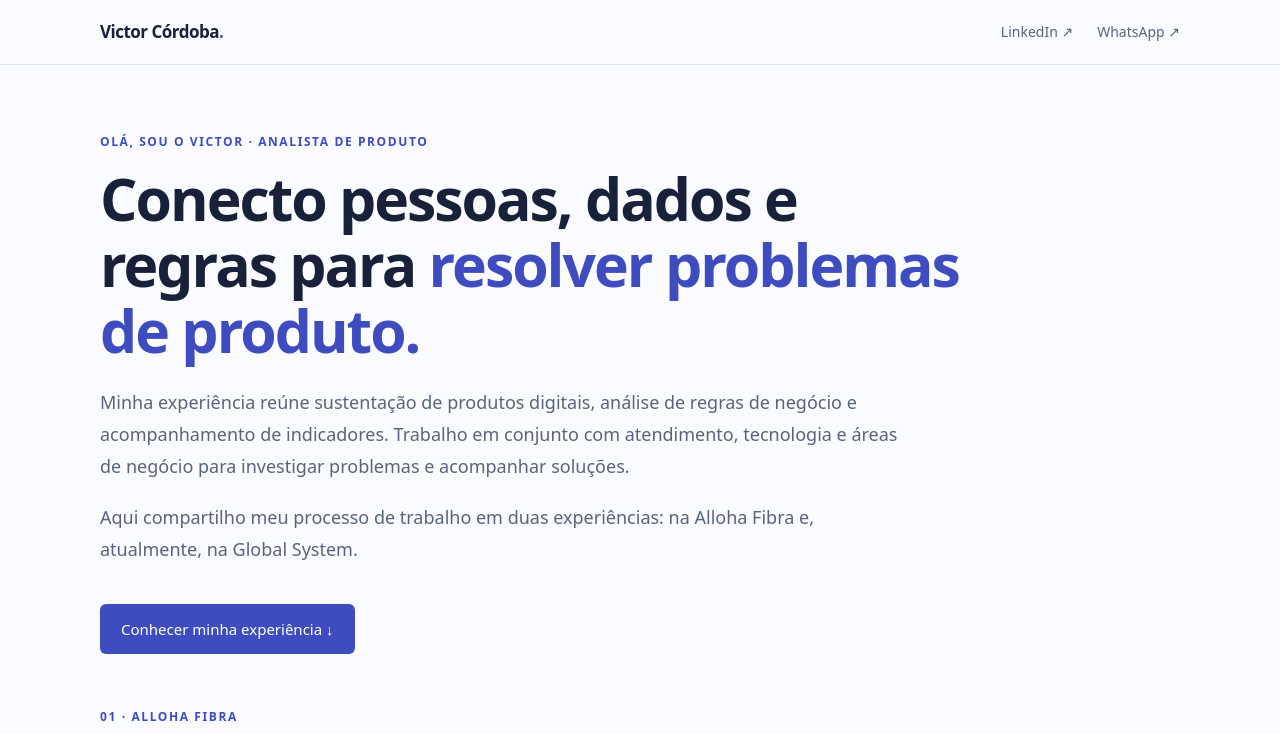
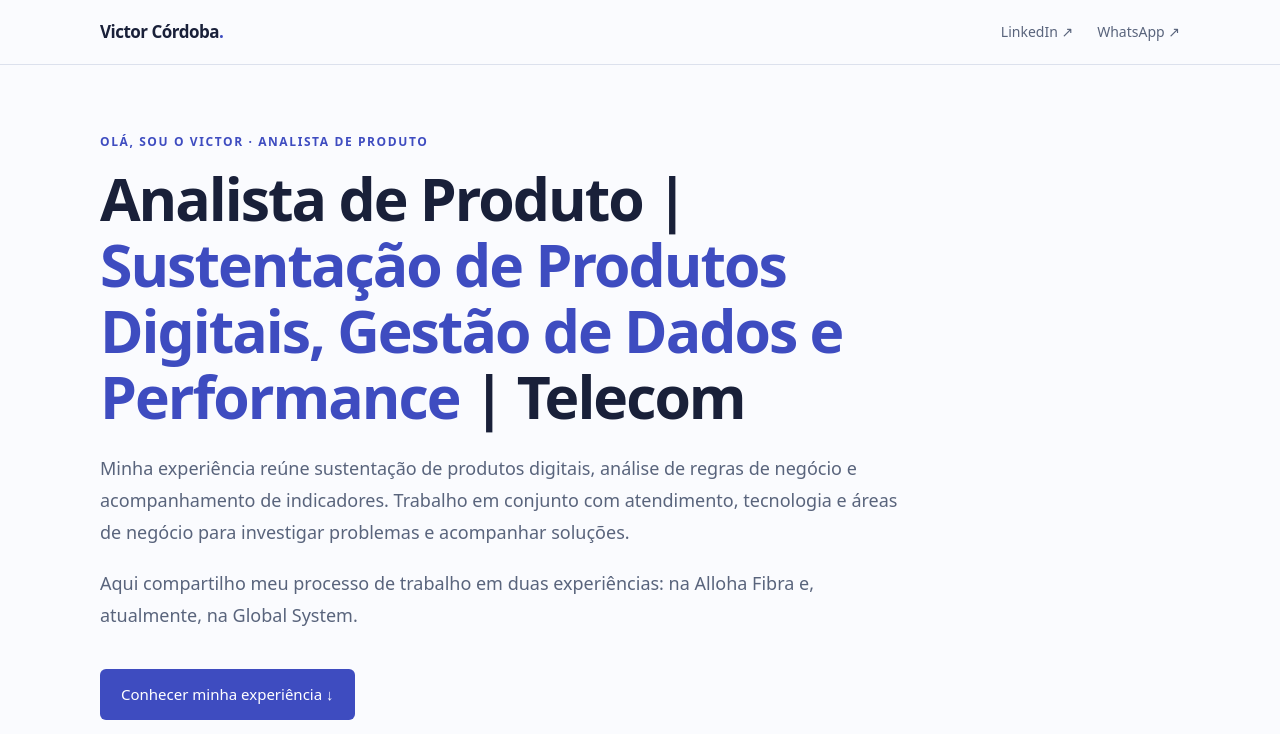
Before and after one commit to cordoba195/portfolio, a plain HTML site: page index.html in a window 1280 px wide. Shown: the top 734 px of the page. Drawn offline with Linux system fonts and the light colour scheme.

Commit message:
Atualiza título profissional

```diff
--- a/index.html
+++ b/index.html
@@ -13,7 +13,7 @@
 </style></head><body>
 <header><strong>Victor Córdoba<span style="color:var(--green)">.</span></strong><nav class="contact-links" aria-label="Contato"><a href="https://www.linkedin.com/in/victor-c%C3%B3rdoba-895178216/" target="_blank" rel="noopener">LinkedIn ↗</a><a href="https://wa.me/5511945349401" target="_blank" rel="noopener" aria-label="Conversar com Victor pelo WhatsApp">WhatsApp ↗</a></nav></header>
 <main class="wrap">
-<section class="hero" aria-labelledby="intro-title"><div class="eyebrow">Olá, sou o Victor · Analista de Produto</div><h1 id="intro-title">Conecto pessoas, dados e regras para <span>resolver problemas de produto.</span></h1><p class="lead">Minha experiência reúne sustentação de produtos digitais, análise de regras de negócio e acompanhamento de indicadores. Trabalho em conjunto com atendimento, tecnologia e áreas de negócio para investigar problemas e acompanhar soluções.</p><p class="lead">Aqui compartilho meu processo de trabalho em duas experiências: na Alloha Fibra e, atualmente, na Global System.</p><a class="cta" href="#case">Conhecer minha experiência ↓</a></section>
+<section class="hero" aria-labelledby="intro-title"><div class="eyebrow">Olá, sou o Victor · Analista de Produto</div><h1 id="intro-title">Analista de Produto | <span>Sustentação de Produtos Digitais, Gestão de Dados e Performance</span> | Telecom</h1><p class="lead">Minha experiência reúne sustentação de produtos digitais, análise de regras de negócio e acompanhamento de indicadores. Trabalho em conjunto com atendimento, tecnologia e áreas de negócio para investigar problemas e acompanhar soluções.</p><p class="lead">Aqui compartilho meu processo de trabalho em duas experiências: na Alloha Fibra e, atualmente, na Global System.</p><a class="cta" href="#case">Conhecer minha experiência ↓</a></section>
 
 <article id="case" class="story" aria-labelledby="alloha-title"><div class="story-header"><div class="eyebrow">01 · Alloha Fibra</div><h2 id="alloha-title">Investigar falhas de acesso e acompanhar a solução.</h2><p class="metadata">Analista de Produto · out. 2022 — mai. 2025</p></div><div class="story-body">
 <div class="split"><h3>Entender o problema</h3><div><p>Quando um cliente tinha dificuldade para utilizar um serviço digital, o atendimento abria um protocolo no sistema de atendimento e gestão de contratos. Os pacotes e as informações dos planos eram mantidos na plataforma de gestão de planos e pacotes.</p><p>Eu tratava a fila de produtos digitais: registrava o contexto e as datas em uma planilha, realizava testes de funcionamento e identificava o tipo de falha antes de encaminhar o chamado.</p><p>Minha atuação incluía o acompanhamento da integração e do funcionamento de serviços de streaming, como a Paramount, com testes de validação e alinhamento com a sustentação.</p></div></div>
```
